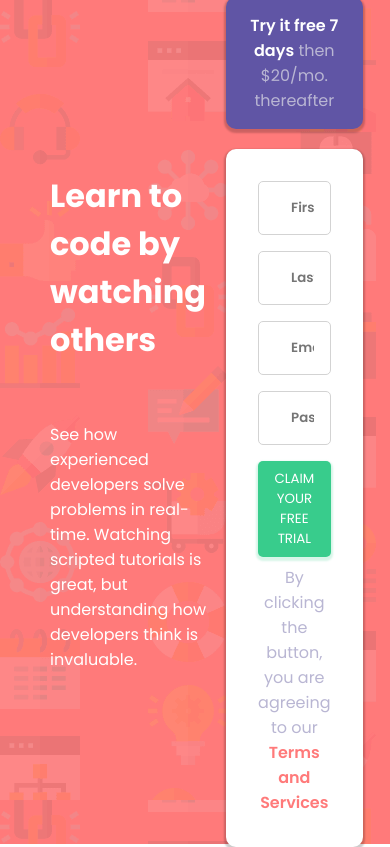
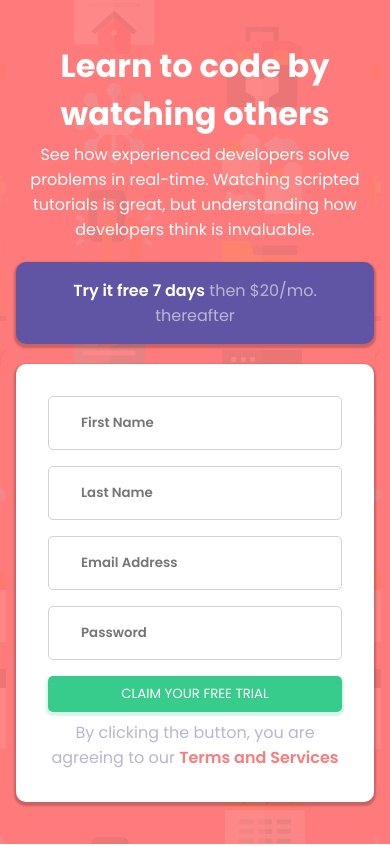
Before and after one commit to Danielhu3/introcomponet, a React (Create React App) app: page / in a window 390 px wide. Built offline with nearby package versions, Linux system fonts and the light colour scheme.

Commit message:
Finalizado

```diff
--- a/src/App.css
+++ b/src/App.css
@@ -34,7 +34,7 @@ body{
   gap: 2rem;
 
   background: url('./Assets/bg-intro-desktop.png'), var(--red);
-  height: 100vh;
+  min-height: 100vh;
   grid-template-areas: "left right";
   align-content: center;
   padding: 0 5rem;
@@ -114,3 +114,17 @@ body{
   font-weight: 600;
 
 }
+
+@media screen and (max-width:560px) {
+  .App{
+    background: url('./Assets/bg-intro-mobile.png'), var(--red);
+    grid-template-columns: 1fr;
+    grid-template-areas: "left"
+                          "right";
+    padding: 3.2rem 1.6rem;
+  }
+
+  .title, .description{
+    text-align: center;
+  }
+}
```
